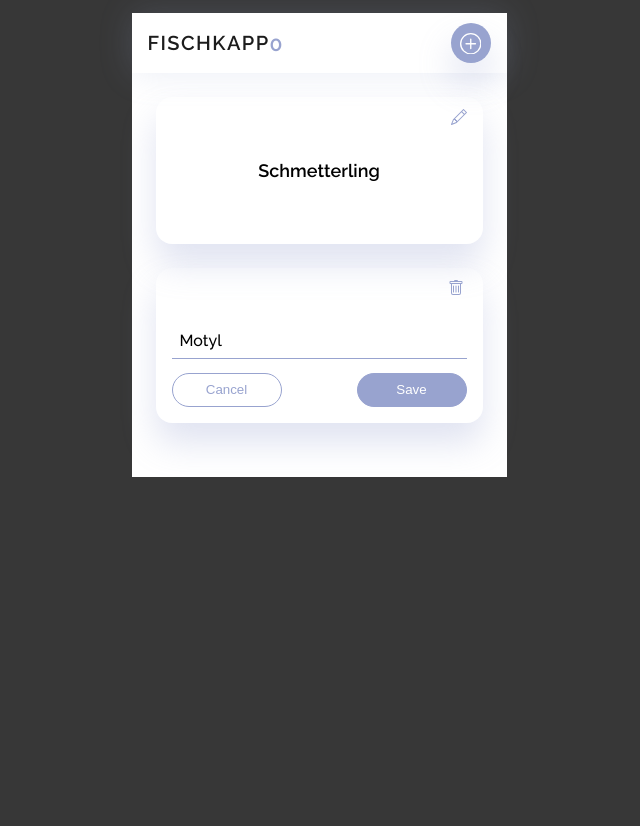
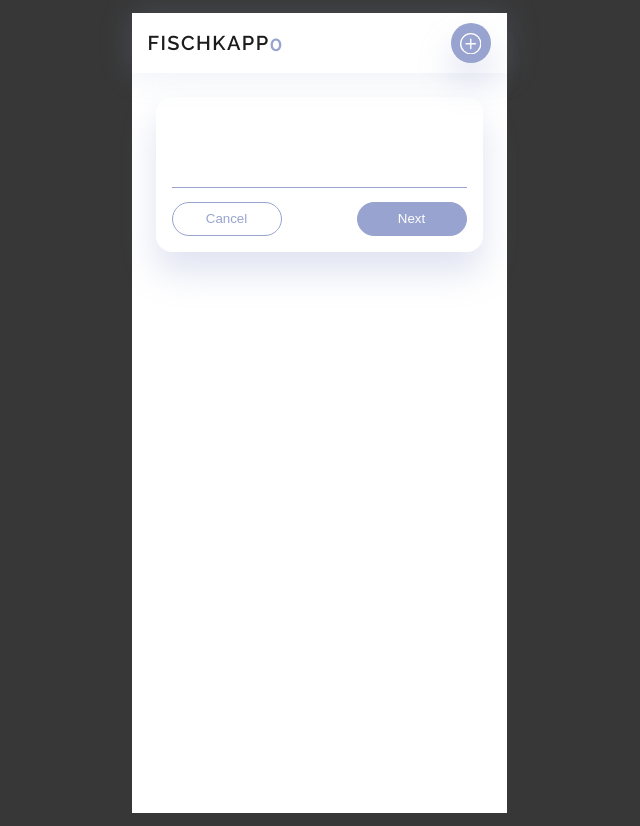
Before and after one commit to AniaPiWo/fischkapp, a React (Vite) app: page / in a window 1280 px wide. Both pictures are taken after a click on the button 791 px from the left and 43 px from the top of the page. Shown: the whole page, without its empty margins (321-961 px from the left). Before the commit the page ends 800 px from the top, so only its background shows below. Built offline with nearby package versions, Linux system fonts and the light colour scheme.

Commit message:
card switching

```diff
--- a/src/App.jsx
+++ b/src/App.jsx
@@ -1,45 +1,41 @@
-import React from 'react';
-import ReactDOM from 'react-dom';
-import { Header } from './components/Header.jsx';
-import { NewCard } from './components/NewCard.jsx';
-import { Card } from './components/Card.jsx';
-import "./styles.css"
+import React, { useState } from "react";
+import ReactDOM from "react-dom";
+import { Header } from "./components/Header.jsx";
+import { NewCard } from "./components/NewCard.jsx";
+import { Card } from "./components/Card.jsx";
+import "./styles.css";
 
 const App = () => {
+  const [showNewCard, setShowNewCard] = useState(false);
+  const [cards, setCards] = useState([]);
+
+  const handleAddCard = () => {
+    setShowNewCard(true);
+  };
+
+  const handleSaveCard = (front, back) => {
+    const newCard = { front, back };
+    setCards([...cards, newCard]);
+    setShowNewCard(false);
+    console.log(cards);
+  };
+
   return (
     <div className="app">
-      <Header />
-      <Card />
+      <Header onAddCard={handleAddCard} />
+      {showNewCard ? ( <NewCard
+      onSaveCard={handleSaveCard}
+        frontValue={cards.length > 0 ? cards[cards.length - 1].front : ""}
+  />
+) : null}
+
+      <div className="cards-list">
+        {cards.map((card, index) => (
+          <Card key={index}  front={card.front} back={card.back} />
+        ))}
+      </div>
     </div>
   );
-}
+};
 
-ReactDOM.render(<App />, document.getElementById('root'));
-
-
-
-
-/* //import { createState } from "./data/createState.js";
-import { createCardComponent } from "./ui/card.js";
-import { addCard } from "./data/actions.js";
-
-document.addEventListener("DOMContentLoaded", () => {
-  // Example of how we can create app state responsible for holding data
-  let appState = createState();
-
-  // Example of how we can create UI component using reusable function
-  const newCardData = { front: "Good morning", back: "Dzień dobry" };
-  const card = createCardComponent(newCardData);
-
-  // Example of how we can add card to our state
-  const updatedAppState = addCard(appState, newCardData);
-  appState = updatedAppState;
-
-  const app = document.getElementById("app");
-
-  // Example of how to display created card in our UI
-  app.append(card);
-
-  console.log(`You have ${appState.flashcards.length} card/s.`);
-});
- */
+ReactDOM.render(<App />, document.getElementById("root"));
--- a/src/components/Card.jsx
+++ b/src/components/Card.jsx
@@ -1,22 +1,35 @@
-import React from "react";
+import React, {useState} from "react";
 import "../styles.css";
 import { TrashIcon } from "./TrashIcon";
 import { PencilIcon } from "./PencilIcon";
 
-export const Card = () => {
+export const Card = ({front, back}) => {
+
+const [showBack, setShowBack] = useState(false);
+
+
+const handleSideSwitch = () => {
+    (!showBack) ? setShowBack(true) : setShowBack(false);
+  };
 
     return (
 
-    <div>
-        <div id="card" className="card front">
-            <PencilIcon />
-            <p>Schmetterling</p>
+    <div onClick={handleSideSwitch}>
+        <div
+          id="card-front"
+          className="card front"
+          style={{ display: showBack ? "none" : "block" }}>
+                <PencilIcon />
+            <div><p>{front}</p></div>
         </div>
-        <div id="card" className="card">
+        <div
+          id="card-back"
+          className="card back"
+          style={{ display: showBack ? "block" : "none" }}>
             <div className="trash-icon">
                 <TrashIcon />
             </div>
-                <p>Motyl</p>
+            <div><p>{back}</p></div>
             <div className="button-box">
                 <button className="btn-1">Cancel</button>
                 <button className="btn-2">Save</button>
--- a/src/components/Header.jsx
+++ b/src/components/Header.jsx
@@ -2,7 +2,10 @@ import React from "react";
 import "../styles.css";
 import { AddIcon } from "./AddIcon";
 
-export const Header = () => {
+export const Header = ({ onAddCard }) => {
+  const handleAddCard = () => {
+    onAddCard();
+  };
 
   return (
     <div id="app-header">
@@ -10,9 +13,9 @@ export const Header = () => {
         fischkapp
         <div id="counter">0</div>
       </div>
-            <button className="add-button">
+      <button className="add-button" onClick={handleAddCard}>
         <AddIcon />
       </button>
     </div>
-    )
-}
+  );
+};
--- a/src/components/NewCard.jsx
+++ b/src/components/NewCard.jsx
@@ -1,34 +1,69 @@
-import React from "react";
+import React, { useState } from "react";
 import "../styles.css";
 import { TrashIcon } from "./TrashIcon";
 
-export const NewCard = () => {
+export const NewCard = ({ onSaveCard, frontValue }) => {
+  const [showBack, setShowBack] = useState(false);
+  const [front, setFront] = useState(frontValue || "");
+
+  const handleNextClick = () => {
+    setShowBack(true);
+  };
+
+  const handleBackClick = () => {
+    setShowBack(false);
+  };
+
+  const handleSaveClick = () => {
+    onSaveCard(front, document.getElementById("set-back").value);
+  };
+
+  const handleFrontChange = (event) => {
+    setFront(event.target.value);
+  };
 
   return (
-
     <div>
-        <div id="new-card" className="card">
-            <form action="">
-                <input defaultValue="Card front ..." />
+      <div
+        id="new-card-front"
+        className="card"
+        style={{ display: showBack ? "none" : "block" }}
+      >
+        <form>
+          <input
+            id="set-front"
+            value={front}
+            onChange={handleFrontChange}
+          />
         </form>
         <div className="button-box">
           <button className="btn-1">Cancel</button>
-                <button className="btn-2">Next</button>
+          <button className="btn-2" onClick={handleNextClick}>
+            Next
+          </button>
         </div>
       </div>
-        <div id="new-card" className="card">
+      <div
+        id="new-card-back"
+        className="card"
+        style={{ display: showBack ? "block" : "none" }}
+      >
         <div className="card-word">Card-word</div>
         <div className="trash-icon">
           <TrashIcon />
         </div>
-            <form action="">
-                <input defaultValue="Card back ..." />
+        <form>
+          <input id="set-back" />
         </form>
         <div className="button-box">
-                <button className="btn-1">Back</button>
-                <button className="btn-2">Save</button>
+          <button className="btn-1" onClick={handleBackClick}>
+            Back
+          </button>
+          <button className="btn-2" onClick={handleSaveClick}>
+            Save
+          </button>
         </div>
       </div>
     </div>
-    )
-}
+  );
+};
--- a/src/components/PencilIcon.jsx
+++ b/src/components/PencilIcon.jsx
@@ -4,7 +4,7 @@ export const PencilIcon = () => {
 
     return (
         <div className="pencil-icon">
-            <svg xmlns="http://www.w3.org/2000/svg" width="16" height="16" fill="currentColor" class="bi bi-pencil" viewBox="0 0 16 16">
+            <svg xmlns="http://www.w3.org/2000/svg" width="16" height="16" fill="currentColor" className="bi bi-pencil" viewBox="0 0 16 16">
                 <path d="M12.146.146a.5.5 0 0 1 .708 0l3 3a.5.5 0 0 1 0 .708l-10 10a.5.5 0 0 1-.168.11l-5 2a.5.5 0 0 1-.65-.65l2-5a.5.5 0 0 1 .11-.168l10-10zM11.207 2.5 13.5 4.793 14.793 3.5 12.5 1.207 11.207 2.5zm1.586 3L10.5 3.207 4 9.707V10h.5a.5.5 0 0 1 .5.5v.5h.5a.5.5 0 0 1 .5.5v.5h.293l6.5-6.5zm-9.761 5.175-.106.106-1.528 3.821 3.821-1.528.106-.106A.5.5 0 0 1 5 12.5V12h-.5a.5.5 0 0 1-.5-.5V11h-.5a.5.5 0 0 1-.468-.325z"/>
             </svg>
         </div>
--- a/src/styles.css
+++ b/src/styles.css
@@ -48,9 +48,9 @@ body {
   font-family: "Raleway", sans-serif;
 }
 
-#app {
+.app {
   max-width: 375px;
-  height: 100%;
+  min-height: 800px;
   margin: 1% auto;
   background: #fff;
 }
@@ -137,7 +137,7 @@ body {
   cursor: pointer;
 }
 
-.card.front p{
+.card.front p {
   display: flex;
   align-items: center;
   justify-content: center;
@@ -145,6 +145,10 @@ body {
   font-weight: 600;
   font-size: 18px;
   line-height: 21px;
+}
+
+.card.back p {
+text-align: start;
 }
 
 .card input, .card p {
@@ -214,3 +218,12 @@ body {
   color: #98A3CF;
   cursor: pointer;
 }
+
+.cards-list {
+  color: #98A3CF;
+  font-weight: 500;
+  font-size: 16px;
+  line-height: 19px;
+  text-align: center;
+  padding-top: 36px;
+}
```
Lines whose indentation alone changed are shown as unchanged.
